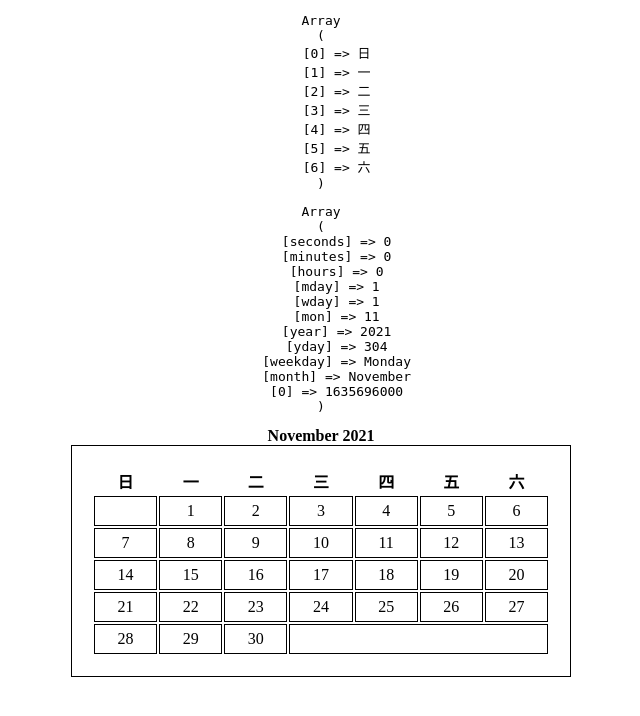
After one commit to tommy0722/php, a PHP site: page /01.php in a window 1280 px wide. The commit adds this page. Shown: the top 716 px of the page, without its empty margins (319-959 px from the left). Run offline with PHP 8.4, Linux system fonts and the light colour scheme.

Commit message:
萬年曆2改

```diff
--- /dev/null
+++ b/time/01.php
@@ -0,0 +1,86 @@
+<!DOCTYPE html>
+<html lang="en">
+
+<head>
+    <meta charset="UTF-8">
+    <meta http-equiv="X-UA-Compatible" content="IE=edge">
+    <meta name="viewport" content="width=device-width, initial-scale=1.0">
+    <title>萬年曆</title>
+    <style>
+        *{
+            text-align: center;
+        }
+        table {
+            width: 500px;
+            margin: auto;
+            padding: 20px;
+            border: 1px solid black;
+        }
+        td {
+            box-sizing: border-box;
+            padding: 5px;
+            border: 1px solid black;
+        }
+    </style>
+    <?php
+    date_default_timezone_set('Asia/Taipei');
+    $year = date('Y');
+    $month = date('m');
+
+    // 星期日~六做成陣列
+    $daysOfWeek = array('日', '一', '二', '三', '四', '五', '六');
+    echo '<pre>';
+    print_r($daysOfWeek);
+    echo '</pre>';
+
+    // 創造當月一號的資料  mktime(H, i, s, m, d, Y)
+    $firstDayOfMonth = mktime(0, 0, 0, $month, 1, $year);
+
+    // 將當月一號的資料存成陣列
+    $dateComponents = getdate($firstDayOfMonth);
+    // 取得$dateComponents陣列中key=>month的值(英文月份全名)
+    $monthName = $dateComponents['month'];
+    // 取得$dateComponents陣列中key=>wday的值(星期0~6)
+    $dayOfWeek = $dateComponents['wday'];
+    echo '<pre>';
+    print_r($dateComponents);
+    echo '</pre>';
+
+    // 抓當月有幾天
+    $numberDays = date('t', $firstDayOfMonth);
+
+    // 印出表格及標題
+    $calendar = "<table>" .
+        "<b> $monthName $year </b>" .
+        "<tr>";
+    foreach ($daysOfWeek as $day) {
+        $calendar .= "<th>$day</th>";
+    }
+    $calendar .= "</tr><tr>";
+
+    // 根據$dayOfWeek的值(0~6)決定colspan要拉多長
+    if ($dayOfWeek > 0) {
+        $calendar .= "<td colspan= '$dayOfWeek' ></td>";
+    }
+    for ($i = 1; $i <= $numberDays; $i++, $dayOfWeek++) {
+        // $dayOfWeek達到7即歸零換行
+        if ($dayOfWeek == 7) {
+            $dayOfWeek = 0;
+            $calendar .= "</tr><tr>";
+        }
+        $calendar .= "<td> $i </td>";
+    }
+    // 補足剩餘的空格
+    if ($dayOfWeek != 7) {
+        $calendar .= "<td colspan= " . (7 - $dayOfWeek) . "></td>";
+    }
+    $calendar .= "</tr></table>";
+    ?>
+</head>
+
+<body>
+    <?php
+        echo $calendar;
+    ?>
+</body>
+</html>
```
Also changed, not shown: time/test.php (+9 -0 lines).
